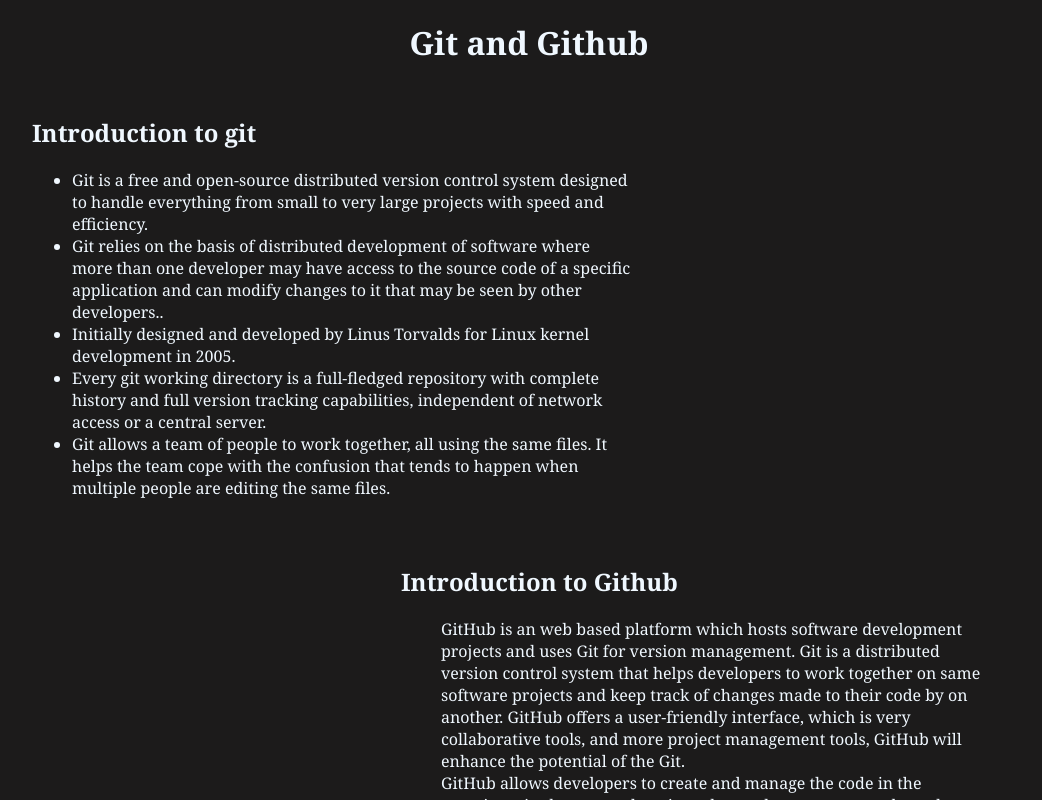
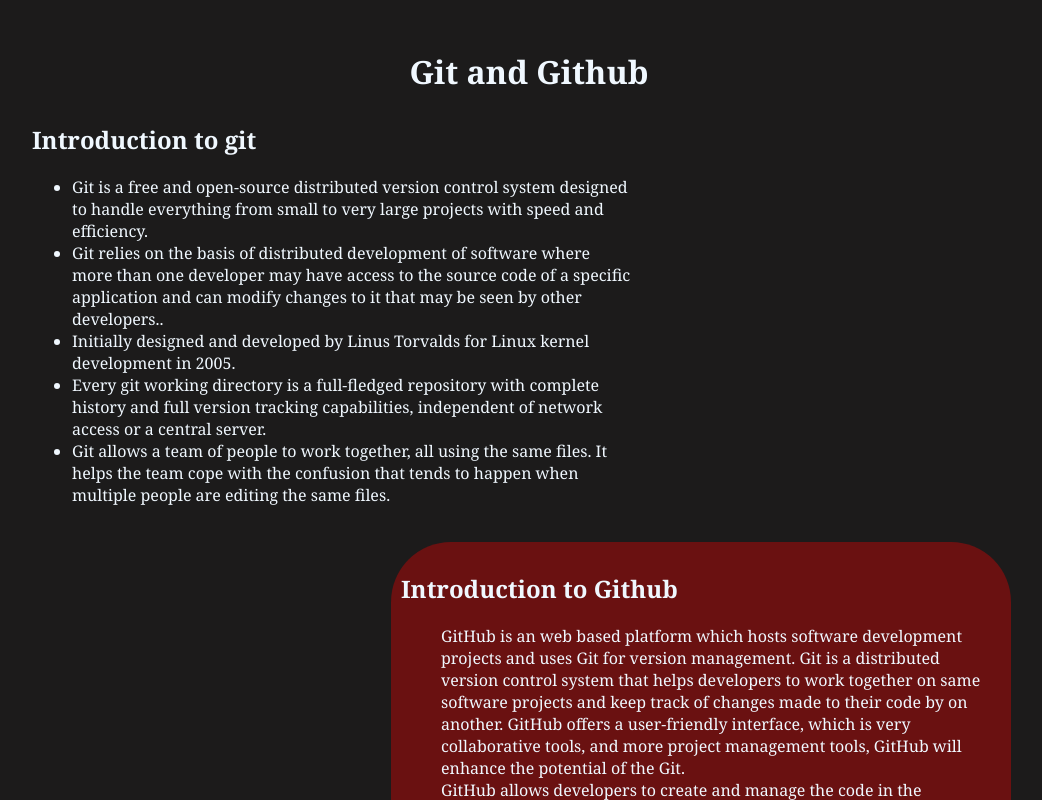
Before and after one commit to devObaid/saylani_works, a plain HTML site: page index.html in a window 1280 px wide. In both pictures the pointer is over the element 812 px from the left and 705 px from the top of the page. Shown: the top 800 px of the page, without its empty margins (111-1153 px from the left). Drawn offline with Linux system fonts and the light colour scheme.

Commit message:
hover color added

```diff
--- a/style.css
+++ b/style.css
@@ -1,16 +1,18 @@
-body{
+body {
     font-family: Georgia, 'Times New Roman', Times, serif;
     background-color: rgb(28, 27, 27);
-color: aliceblue;
+    color: aliceblue;
+    margin-top: 50px;
 }
 
-.style{
 
+#center {
+    text-align: center;
+    width: 270px;
+    border-radius: 6px;
+    margin: auto;
+}
 
-}
-#center{
-text-align: center;
-}
 #right {
     width: 600px;
     padding: 10px;
@@ -18,20 +20,41 @@ text-align: center;
     height: 321px;
     float: right;
     margin-right: 150px;
-    margin-bottom: 10px ;
+    margin-bottom: 10px;
 }
-#left{
+
+#left {
     width: 600px;
     padding: 10px;
     border-radius: 60px;
     margin-left: 125px;
-    margin-bottom: 10px ;
+    margin-bottom: 10px;
     float: left;
 }
-#center2{
+
+#center2 {
     width: 600px;
     padding: 10px;
     border-radius: 60px;
     margin: auto;
     clear: both;
 }
+
+#right:hover {
+    background-color: #6a1111;
+
+}
+
+#left:hover {
+    background-color: #6a1111;
+
+}
+
+#center:hover {
+    background-color: #6a1111;
+
+}
+
+#center2:hover {
+    background-color: #6a1111;
+}
```
